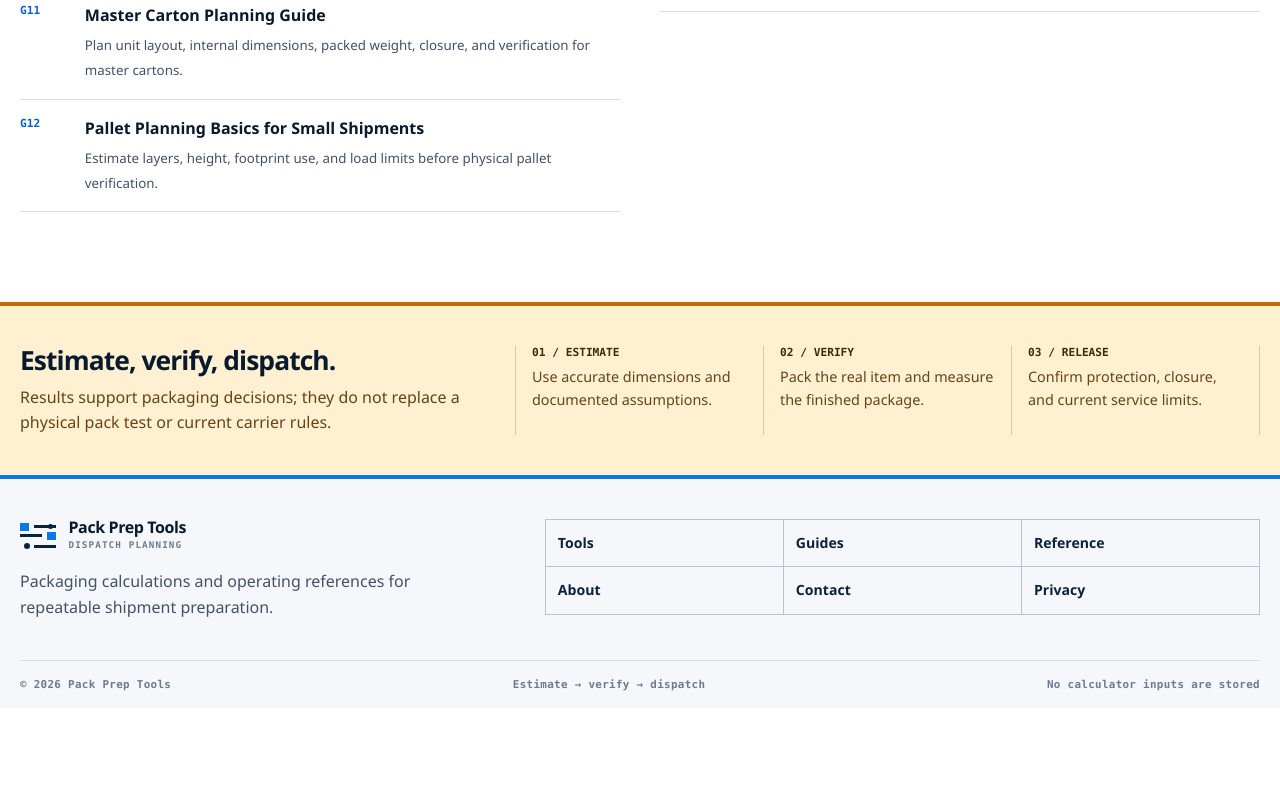
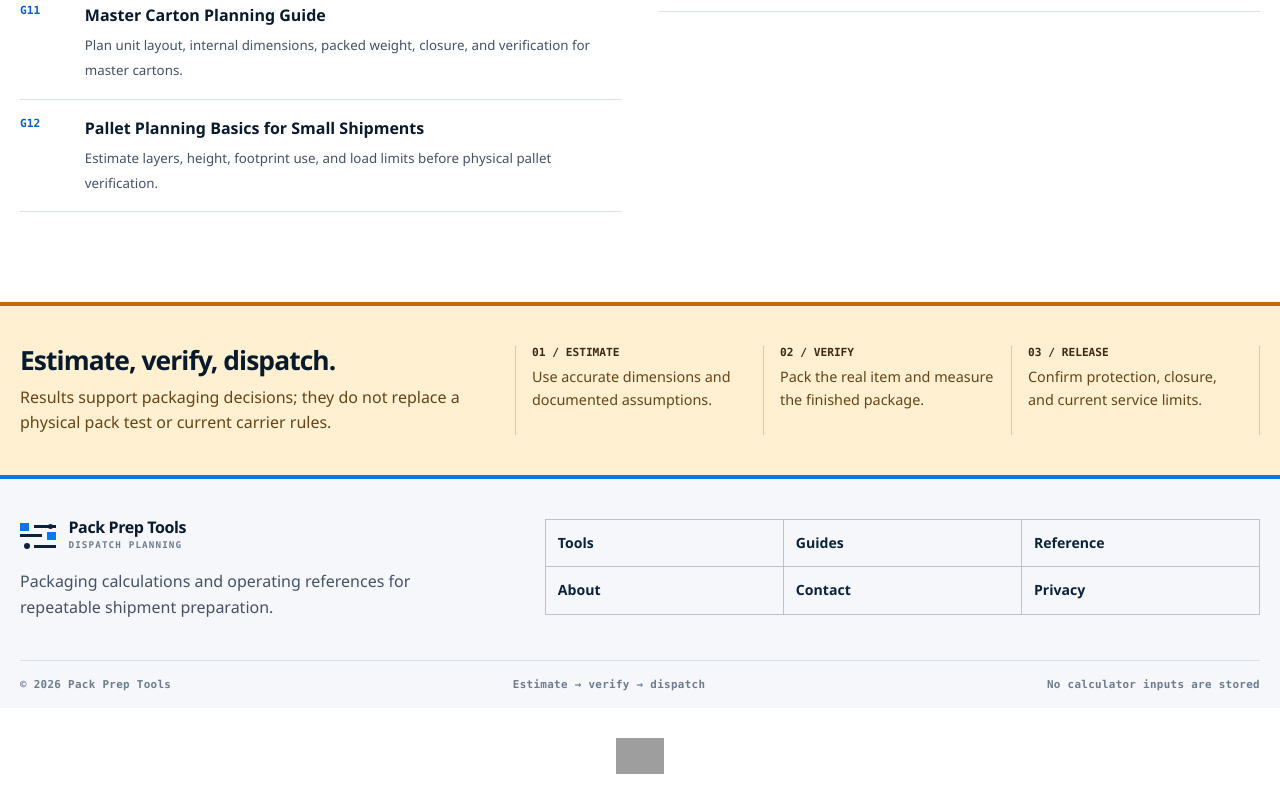
Before and after one commit to canghun13/packpreptools, a website: page index.html in a window 1280 px wide. Shown: the part 3921-4732 px from the top of the page. Before the commit the page ends 4629 px from the top, so only its background shows below. Drawn offline with Linux system fonts and the light colour scheme; grey boxes are pictures that could not be loaded.

Commit message:
Update index.html

```diff
--- a/index.html
+++ b/index.html
@@ -72,6 +72,11 @@
   </div>
   <div class="footer-shell footer-bottom"><span>© 2026 Pack Prep Tools</span><span>Estimate → verify → dispatch</span><span>No calculator inputs are stored</span></div>
 </footer>
+<div class="page-shell" style="text-align:center;padding:30px 0;">
+  <a href="https://kittylaunch.com/p/packprep-tools" target="_blank" rel="noopener" style="display:inline-block;">
+    <img src="https://kittylaunch.com/api/public/badges/launch_badge.svg?theme=light&name=PackPrep%20Tools" alt="PackPrep Tools on KittyLaunch" data-kittylaunch-badge="1" style="margin:0 2px;height:36px;" />
+  </a>
+</div>
 <script src="/assets/site.js?v=20260726-content" defer></script>
 </body>
 </html>
```
